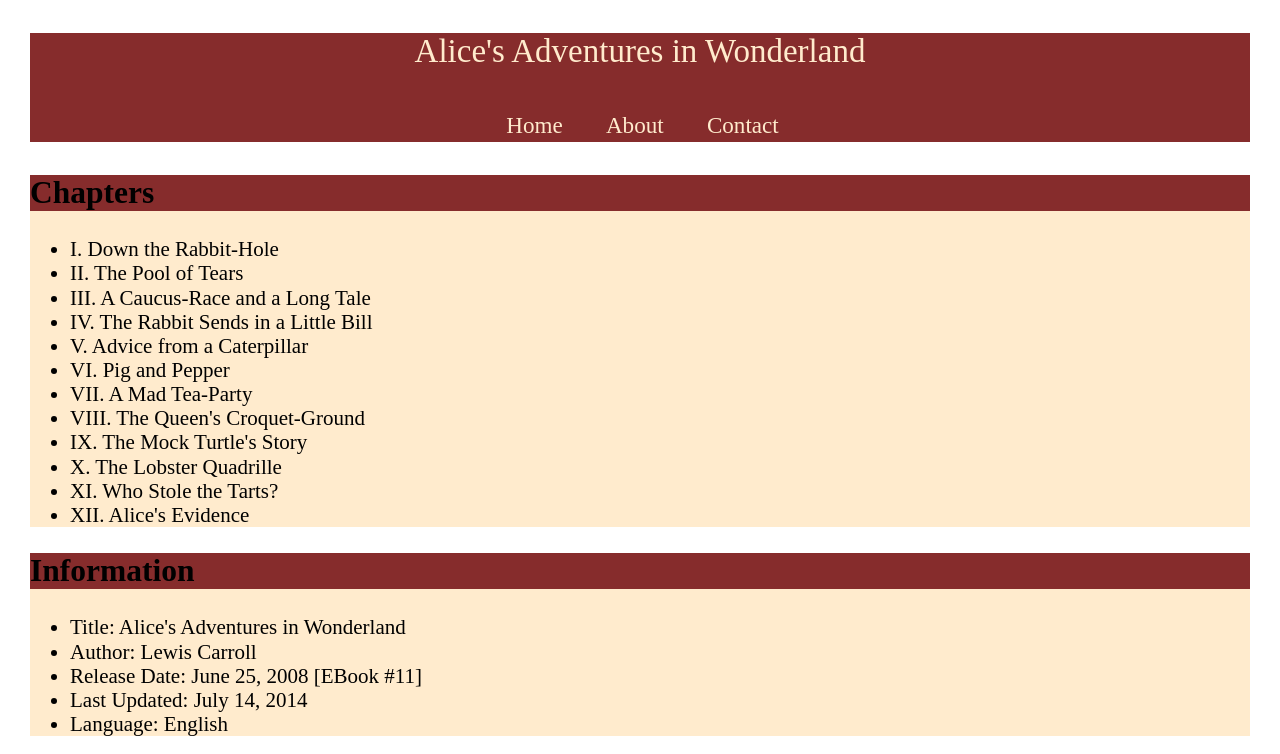
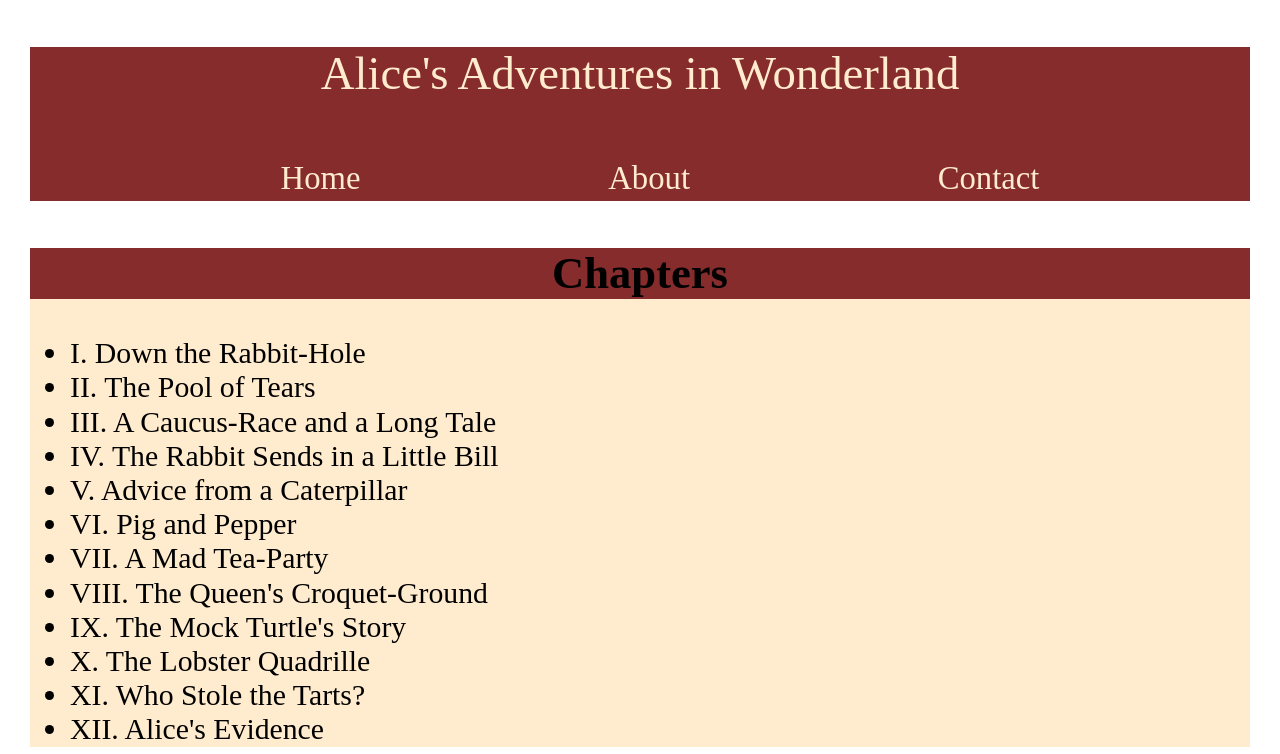
Before and after one commit to IsleneGomes/HTML-Bloco3, a plain HTML site: page Bloco_6/6.5/Exercicio Bloco/exercicio2.html in a window 1280 px wide. Shown: the top 754 px of the page. Drawn offline with nearby package versions, Linux system fonts and the light colour scheme.

Commit message:
Bloco 6.5; Criando 3 tamanhos

```diff
--- a/Bloco_6/6.5/Exercicio Bloco/exercicio2.css
+++ b/Bloco_6/6.5/Exercicio Bloco/exercicio2.css
@@ -23,6 +23,7 @@ header{
 
 h2, h1, h3 {
  background-color: rgb(134, 44, 44);
+ text-align: center;
 }
 
 .aside-one {
@@ -50,7 +51,6 @@ h2, h1, h3 {
 }
 .main-content h1 {
   font-size: 1.1em;
-
 }
 
 footer {
@@ -69,8 +69,25 @@ header li{
  padding-right: 35px;
 }
 
-@media screen and (min-width: 680px) {
-  .container {
-    font-size: 30px;
+@media screen and (min-width: 620px)and (max-width: 1000px) {
+  body {
+    font-size: 150%;
+  }
+  header li{
+    padding-left: 10%;
+    padding-right: 10%;
+    text-align: center;
   }
 }
+
+@media screen and (min-width: 1000px) {
+  .container {
+     font-size: 170%;
+  }
+   header li{
+    padding-left: 10%;
+    padding-right: 10%;
+    text-align: center;
+  }
+}
+}
```
